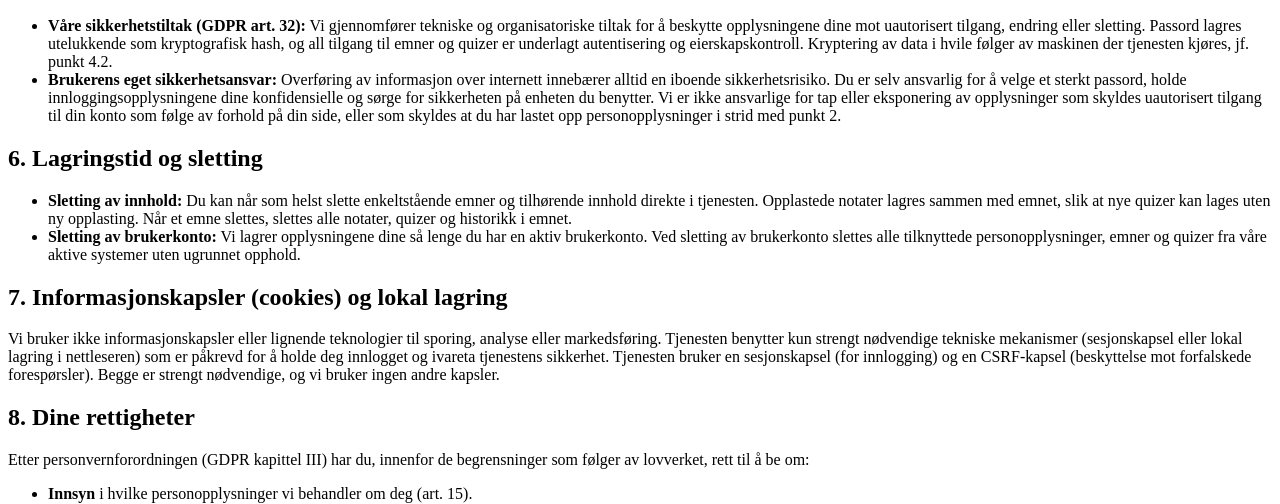
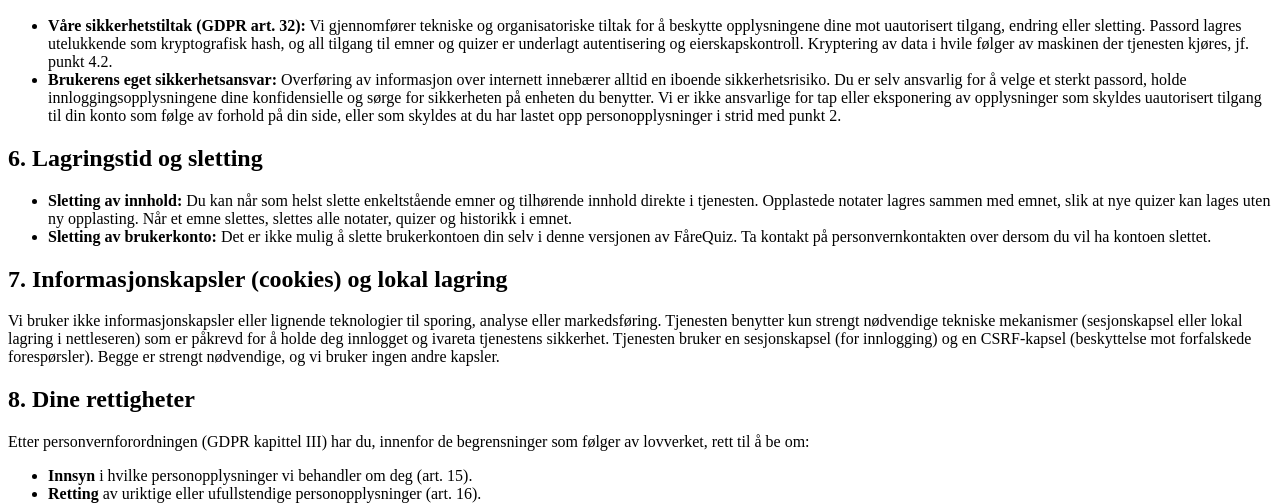
Before and after one commit to IBE160-2026/G82-bull-knold-skjerven, a Django app: page /personvern/ in a window 1280 px wide. Shown: the part 1206-1710 px from the top of the page. Run offline with Django 5.2, Linux system fonts and the light colour scheme.

Commit message:
Personvern: kontosletting er ikke tilgjengelig i v1
Teksten lover ikke lenger sletting av konto.

Co-Authored-By: Claude Haiku 5.5 <noreply@anthropic.com>

```diff
--- a/_bmad-output/planning-artifacts/ux-designs/ux-G82-bull-knold-skjerven-2026-11-11/prototype/index.html
+++ b/_bmad-output/planning-artifacts/ux-designs/ux-G82-bull-knold-skjerven-2026-11-11/prototype/index.html
@@ -327,7 +327,7 @@
     <h2>6. Lagringstid og sletting</h2>
     <ul>
       <li><strong>Sletting av innhold:</strong> Du kan når som helst slette enkeltstående emner og tilhørende innhold direkte i tjenesten. Opplastede notater lagres sammen med emnet, slik at nye quizer kan lages uten ny opplasting. Når et emne slettes, slettes alle notater, quizer og historikk i emnet.</li>
-      <li><strong>Sletting av brukerkonto:</strong> Vi lagrer opplysningene dine så lenge du har en aktiv brukerkonto. Ved sletting av brukerkonto slettes alle tilknyttede personopplysninger, emner og quizer fra våre aktive systemer uten ugrunnet opphold, .</li>
+      <li><strong>Sletting av brukerkonto:</strong> Det er ikke mulig å slette brukerkontoen din selv i denne versjonen av FåreQuiz. Ta kontakt på personvernkontakten over dersom du vil ha kontoen slettet.</li>
     </ul>
 
     <h2>7. Informasjonskapsler (cookies) og lokal lagring</h2>
--- a/templates/kontoer/personvern.html
+++ b/templates/kontoer/personvern.html
@@ -56,7 +56,7 @@
 <h2>6. Lagringstid og sletting</h2>
 <ul>
   <li><strong>Sletting av innhold:</strong> Du kan når som helst slette enkeltstående emner og tilhørende innhold direkte i tjenesten. Opplastede notater lagres sammen med emnet, slik at nye quizer kan lages uten ny opplasting. Når et emne slettes, slettes alle notater, quizer og historikk i emnet.</li>
-  <li><strong>Sletting av brukerkonto:</strong> Vi lagrer opplysningene dine så lenge du har en aktiv brukerkonto. Ved sletting av brukerkonto slettes alle tilknyttede personopplysninger, emner og quizer fra våre aktive systemer uten ugrunnet opphold.</li>
+  <li><strong>Sletting av brukerkonto:</strong> Det er ikke mulig å slette brukerkontoen din selv i denne versjonen av FåreQuiz. Ta kontakt på personvernkontakten over dersom du vil ha kontoen slettet.</li>
 </ul>
 
 <h2>7. Informasjonskapsler (cookies) og lokal lagring</h2>
```
Also changed, not shown: .logs/magnusgjerstad/issues.md.
